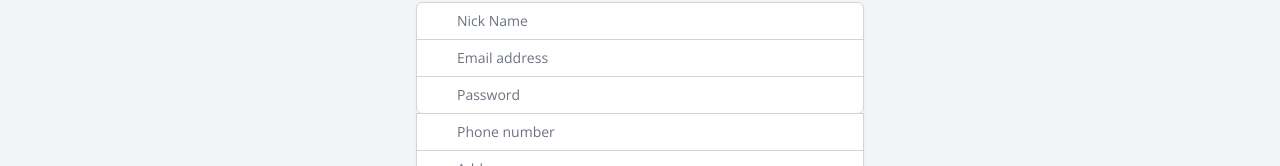
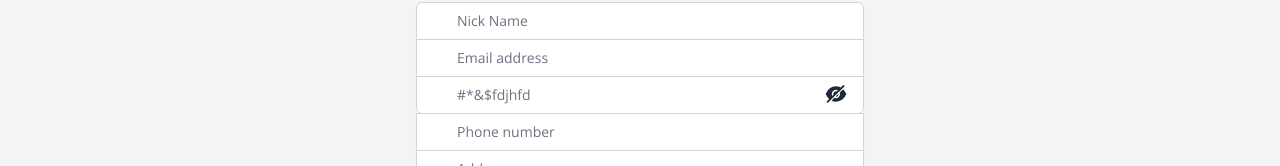
Before and after one commit to Ujjal-ENG/LogeAsi.com, a React (Vite) app in the folder client/: page /register in a window 1280 px wide. Shown: the part 329-495 px from the top of the page. Built offline with nearby package versions, Linux system fonts and the light colour scheme.

Commit message:
few changes made in design and now it lokked better

```diff
--- a/client/src/components/pages/ForgotPassword.jsx
+++ b/client/src/components/pages/ForgotPassword.jsx
@@ -8,11 +8,12 @@
 /* eslint-disable max-len */
 /* eslint-disable react/jsx-indent */
 /* eslint-disable react/jsx-no-undef */
-
 import React, { useContext, useState } from 'react';
+import { AiFillEye, AiFillEyeInvisible } from 'react-icons/ai';
 import { AuthContext } from '../../context/AuthProvider';
 
 function ForgotPassword() {
+    const [showPass, setShowPass] = useState(false);
     const { forgotPassword } = useContext(AuthContext);
     const [user, setUser] = useState({
         email: '',
@@ -60,16 +61,22 @@ function ForgotPassword() {
 
                                 <div className="relative">
                                     <label className="font-semibold text-gray-600 block pb-2">New Password</label>
+
                                     <input
-                                        type="password"
+                                        type={showPass ? 'text' : 'password'}
+                                        placeholder="#*&$fdjhfd"
                                         id="password"
-                                        name="password"
+                                        required
+                                        className="w-full bg-gray-100 h-10 px-3 rounded-lg border-2 border-gray-200 outline-none focus:border-blue-500 focus:bg-white"
                                         value={user.password}
                                         onChange={handleChange}
-                                        className="w-full bg-gray-100 h-10 px-3 rounded-lg border-2 border-gray-200 outline-none focus:border-blue-500 focus:bg-white"
-                                        placeholder="#*&$fdjhfd"
-                                        required
                                     />
+
+                                    {showPass ? (
+                                        <AiFillEye className="absolute right-4 bottom-2 text-2xl cursor-pointer" onClick={() => setShowPass(!showPass)} />
+                                    ) : (
+                                        <AiFillEyeInvisible className="absolute right-4 bottom-2 text-2xl cursor-pointer" onClick={() => setShowPass(!showPass)} />
+                                    )}
                                 </div>
                                 <div className="relative">
                                     <label className="font-semibold text-gray-600 block pb-2">Security Question</label>
--- a/client/src/components/pages/Login.jsx
+++ b/client/src/components/pages/Login.jsx
@@ -54,9 +54,9 @@ function Login() {
                             <input type={showPass ? 'text' : 'password'} placeholder="password" id="password" required className="input input-bordered" value={user.password} onChange={handleChange} />
 
                             {showPass ? (
-                                <AiFillEye className="absolute right-4 bottom-12 text-2xl" onClick={() => setShowPass(!showPass)} />
+                                <AiFillEye className="absolute right-4 bottom-12 text-2xl cursor-pointer" onClick={() => setShowPass(!showPass)} />
                             ) : (
-                                <AiFillEyeInvisible className="absolute right-4 bottom-12 text-2xl" onClick={() => setShowPass(!showPass)} />
+                                <AiFillEyeInvisible className="absolute right-4 bottom-12 text-2xl cursor-pointer" onClick={() => setShowPass(!showPass)} />
                             )}
 
                             <div className="text-sm  pt-4">
--- a/client/src/components/pages/Register.jsx
+++ b/client/src/components/pages/Register.jsx
@@ -8,12 +8,13 @@
 /* eslint-disable react/jsx-indent */
 /* eslint-disable react/jsx-no-undef */
 import { useContext, useState } from 'react';
-
+import { AiFillEye, AiFillEyeInvisible } from 'react-icons/ai';
 import { FaAddressCard, FaEnvelope, FaLock, FaPhone, FaUser, FaUserPlus } from 'react-icons/fa';
 import { Link, useNavigate } from 'react-router-dom';
 import { AuthContext } from '../../context/AuthProvider';
 
 function Register() {
+    const [showPass, setShowPass] = useState(false);
     const { registerUser } = useContext(AuthContext);
     const [user, setUser] = useState({
         name: '',
@@ -97,17 +98,24 @@ function Register() {
                                 <div className="absolute inset-y-0 left-0 pl-3 flex items-center pointer-events-none">
                                     <FaLock className="h-5 w-5 text-gray-400" aria-hidden="true" />
                                 </div>
+
                                 <input
+                                    type={showPass ? 'text' : 'password'}
+                                    placeholder="#*&$fdjhfd"
                                     id="password"
                                     name="password"
-                                    type="password"
                                     autoComplete="current-password"
+                                    required
+                                    className="appearance-none rounded-none relative block w-full px-3 py-2 pl-10 border border-gray-300 placeholder-gray-500 text-gray-900 rounded-b-md focus:outline-none focus:ring-indigo-500 focus:border-indigo-500 focus:z-10 sm:text-sm"
                                     value={user.password}
                                     onChange={handleChange}
-                                    required
-                                    className="appearance-none rounded-none relative block w-full px-3 py-2 pl-10 border border-gray-300 placeholder-gray-500 text-gray-900 rounded-b-md focus:outline-none focus:ring-indigo-500 focus:border-indigo-500 focus:z-10 sm:text-sm"
-                                    placeholder="Password"
                                 />
+
+                                {showPass ? (
+                                    <AiFillEye className="absolute right-4 bottom-2 text-2xl cursor-pointer" onClick={() => setShowPass(!showPass)} />
+                                ) : (
+                                    <AiFillEyeInvisible className="absolute right-4 bottom-2 text-2xl cursor-pointer" onClick={() => setShowPass(!showPass)} />
+                                )}
                             </div>
                         </div>
                         <div>
```
